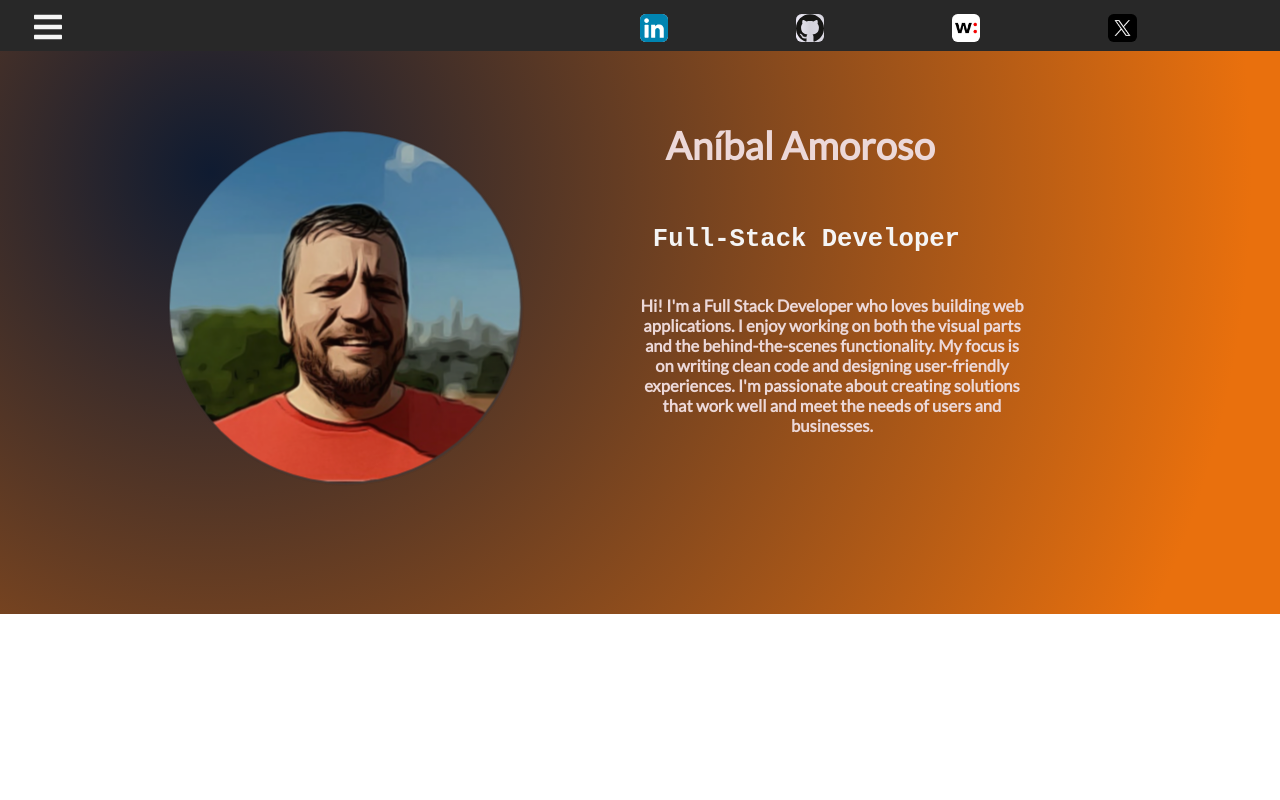
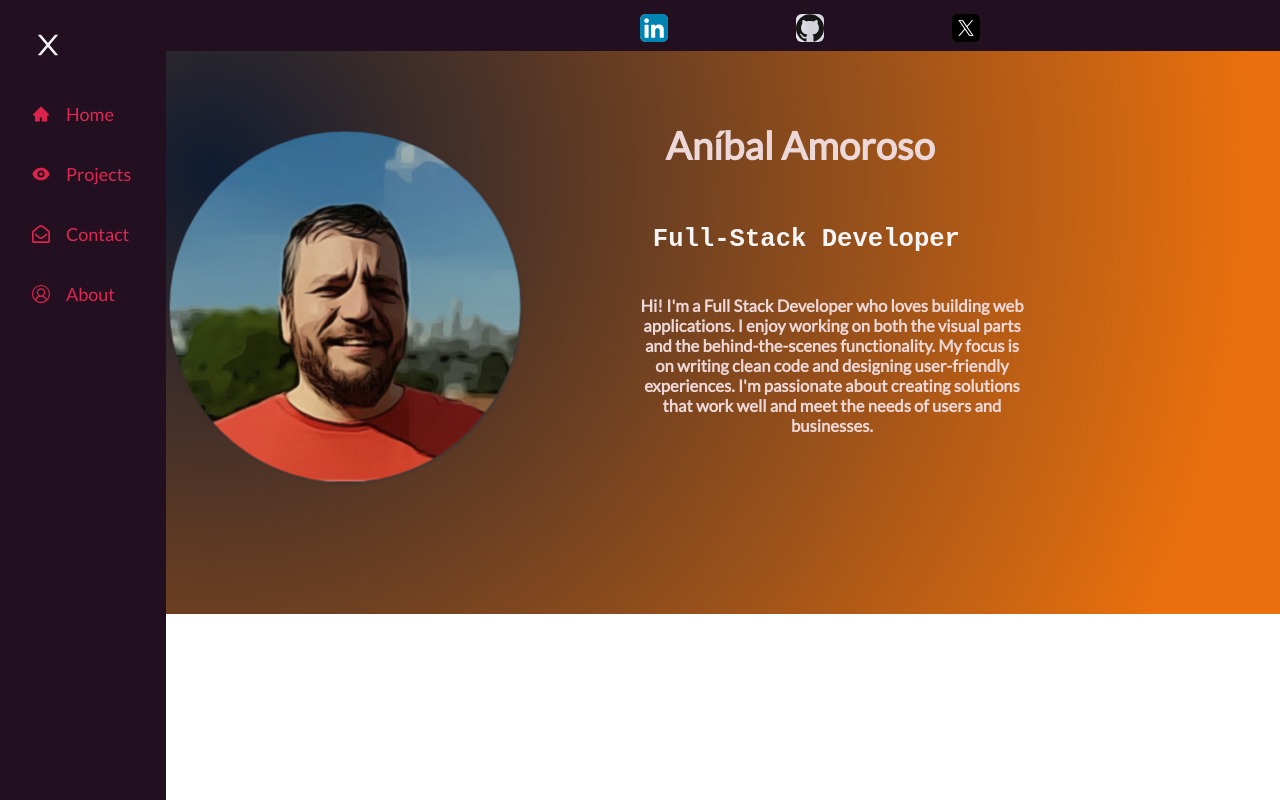
Before and after one commit to sjdev2212/portfoliosjdev, a React (Create React App) app: page / in a window 1280 px wide. Built offline with nearby package versions, Linux system fonts and the light colour scheme.

Commit message:
add styles

```diff
--- a/src/Navbar.css
+++ b/src/Navbar.css
@@ -1,5 +1,5 @@
 .navbar {
-  background-color: #282828;
+  background-color: #221021;
   height: 4vw;
   display: flex;
   justify-content: flex start;
@@ -17,7 +17,7 @@
 }
 
 .nav-menu {
-  background: linear-gradient(to bottom, #434343, #000000);
+  background-color: #221021;
   width: 13vw;
   height: 100vh;
   display: flex;
@@ -31,8 +31,9 @@
 
 .nav-menu.active {
   left: 0;
-  transition: 350ms;
+  transition: 1750ms;
 }
+
 
 .nav-text {
   display: flex;
@@ -45,7 +46,7 @@
 
 .nav-text a {
   text-decoration: none;
-  color: #f5f5f5;
+  color: #e02751;
   font-size: 18px;
   width: 95%;
   height: 100%;
@@ -56,7 +57,7 @@
 }
 
 .nav-text a:hover {
-  background-color: #383b3f;
+  background-color: #501e4d;
 }
 
 .nav-menu-items {
@@ -93,8 +94,6 @@ span {
   margin: 0 5vw;
   background-image: linear-gradient(to right, #edeaf7 0%, #d2d1da 51%, #dbd9e3 100%);
   transition: 0.5s;
-
-
 
 }
 
--- a/src/Navbar.js
+++ b/src/Navbar.js
@@ -1,84 +1,96 @@
-import {Link} from 'react-router-dom'
-import { useState } from 'react'
-import { SidebarData } from './SidebarData'
-import './Navbar.css';
-import * as AiIcons from 'react-icons/ai'
-import * as FaIcons from 'react-icons/fa'
-import { IconContext } from 'react-icons';
-import linked from './images/link.svg'
-import github from './images/github-icon.svg'
-import angel from './images/angel-new.jpg'
-import newTwitter from './images/twitter.jpeg'
-
-
+import { Link } from "react-router-dom";
+import { useState, useEffect } from "react";
+import { SidebarData } from "./SidebarData";
+import "./Navbar.css";
+import * as AiIcons from "react-icons/ai";
+import * as FaIcons from "react-icons/fa";
+import { IconContext } from "react-icons";
+import linked from "./images/link.svg";
+import github from "./images/github-icon.svg";
+import newTwitter from "./images/twitter.jpeg";
 
 const Navbar = () => {
   const [sidebar, setSidebar] = useState(false);
 
   const showSidebar = () => {
     setSidebar(!sidebar);
-    }
+  };
+
+  useEffect(() => {
+    const showSideOnTime = () => {
+      setTimeout(() => {
+        setSidebar(true);
+      }, 2260);
+    };
+    showSideOnTime();
+  });
+
   return (
     <section className="navbar-res">
-          <IconContext.Provider  value={{ color: 'whitesmoke', marginTop: '2vw' }}>
+      <IconContext.Provider value={{ color: "whitesmoke", marginTop: "2vw" }}>
         <div className="navbar">
+          <Link to="#" className="menu-bars">
+            <FaIcons.FaBars onClick={showSidebar} />
+          </Link>
+          <div className="icons">
+            <ul className="icons">
+              <li className="li-icons">
+                <a
+                  href="https://www.linkedin.com/in/anibal-amoroso/"
+                  target="_blank"
+                  rel="noreferrer"
+                >
+                  <img className="links" src={linked} alt="linkedin icon" />
+                </a>
+              </li>
+              <li className="li-icons">
+                <a
+                  href="https://github.com/sjdev2212"
+                  target="_blank"
+                  rel="noreferrer"
+                >
+                  <img className="github" src={github} alt="github icon" />
+                </a>
+              </li>
 
-<Link to='#' className='menu-bars' >
-        <FaIcons.FaBars  onClick={showSidebar} />
-      </Link>
-      <div className='icons'>
-        <ul className='icons'>
-          <li className='li-icons'>
-            <a href='https://www.linkedin.com/in/anibalamoroso/' target="_blank" rel="noreferrer" >
-          <img  className="links" src={linked} alt="linkedin icon" />
-          </a >
-          </li>
-          <li className='li-icons'>
-            <a href='https://github.com/sjdev2212' target="_blank" rel="noreferrer" >
-          <img  className="github" src={github} alt="github icon" />
-          </a >
-          </li>
-          <li className='li-icons'>
-            <a href='https://angel.co/u/anibal-amoroso' target="_blank" rel="noreferrer" >
-          <img  className="angel" src={angel} alt="Angel list icon" />
-          </a >
-          </li>
-          <li className='li-icons'>
-            <a href='https://twitter.com/AmorosoAnibal' target="_blank" rel="noreferrer" >
-          <img  className="angel" src={newTwitter} alt="Twitter icon" />
-          </a >
+              <li className="li-icons">
+                <a
+                  href="https://twitter.com/AmorosoAnibal"
+                  target="_blank"
+                  rel="noreferrer"
+                >
+                  <img className="angel" src={newTwitter} alt="Twitter icon" />
+                </a>
               </li>
             </ul>
           </div>
         </div>
 
-
-     <nav className={sidebar ? 'nav-menu active' : 'nav-menu'}>
-      <ul className='nav-menu-items'  onClick={showSidebar}>
-        <li className='navbar-toggle'>
-          <Link to='#' className='menu-bars'>
-            <AiIcons.AiOutlineClose/>
+        <nav className={sidebar ? "nav-menu active" : "nav-menu"}>
+          <ul className="nav-menu-items" onClick={showSidebar}>
+            <li className="navbar-toggle">
+              <Link to="#" className="menu-bars">
+                <AiIcons.AiOutlineClose />
               </Link>
             </li>
-
 
             {SidebarData.map((item, index) => {
               return (
                 <li key={index} className={item.cName}>
-              <Link to={item.path} className='nav-text'>
+                  <Link to={item.path} className="nav-text">
+
                   {item.icon}
+
                     <span>{item.title}</span>
                   </Link>
                 </li>
               );
-        }
-        )}
+            })}
           </ul>
-
         </nav>
       </IconContext.Provider>
     </section>
-  )
-}
+  );
+};
 
-export default Navbar
+export default Navbar;
```
Lines whose indentation alone changed are shown as unchanged.
